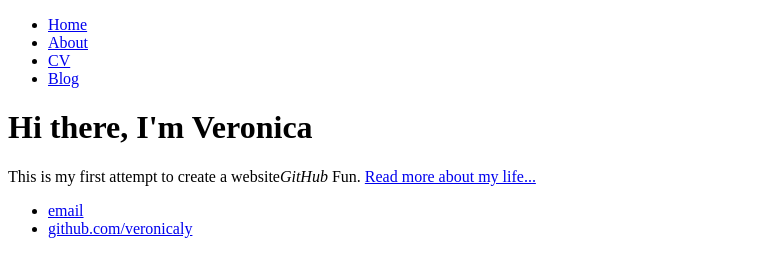
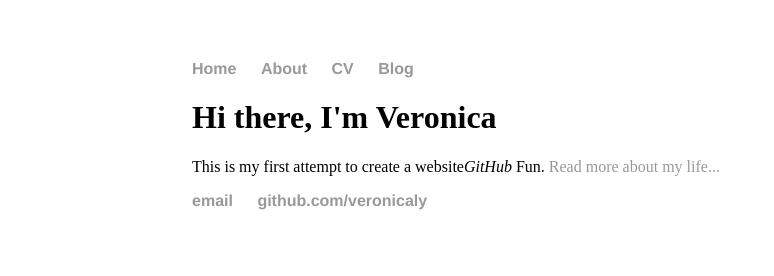
Before and after one commit to veronicaly/veronicaly.github.io, a plain HTML site: page index.html in a window 1280 px wide. Shown: the whole page, without its empty margins (0-774 px from the left). Drawn offline with Linux system fonts and the light colour scheme.

Commit message:
Update index.html

```diff
--- a/index.html
+++ b/index.html
@@ -2,8 +2,9 @@
 
 <html>
 	<head>
-		<!-- start coded_template: id:5287580404 path:generated_layouts/5287580402.html -->
 		<title>Veronica Ly Digital Library class</title>
+		<!-- link to main stylesheet -->
+		<link rel="stylesheet" type="text/css" href="/css/main.css">
 	</head>
 	<body>
 		<nav>
```
